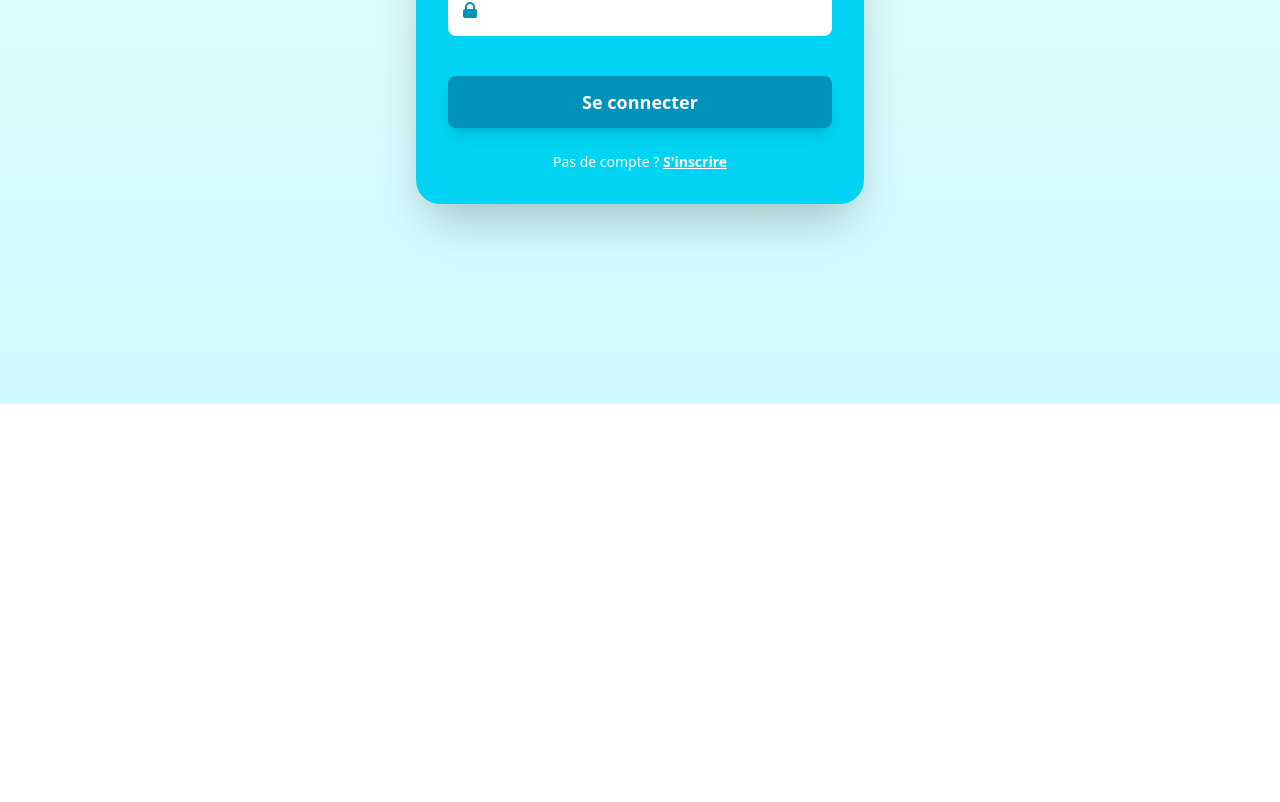
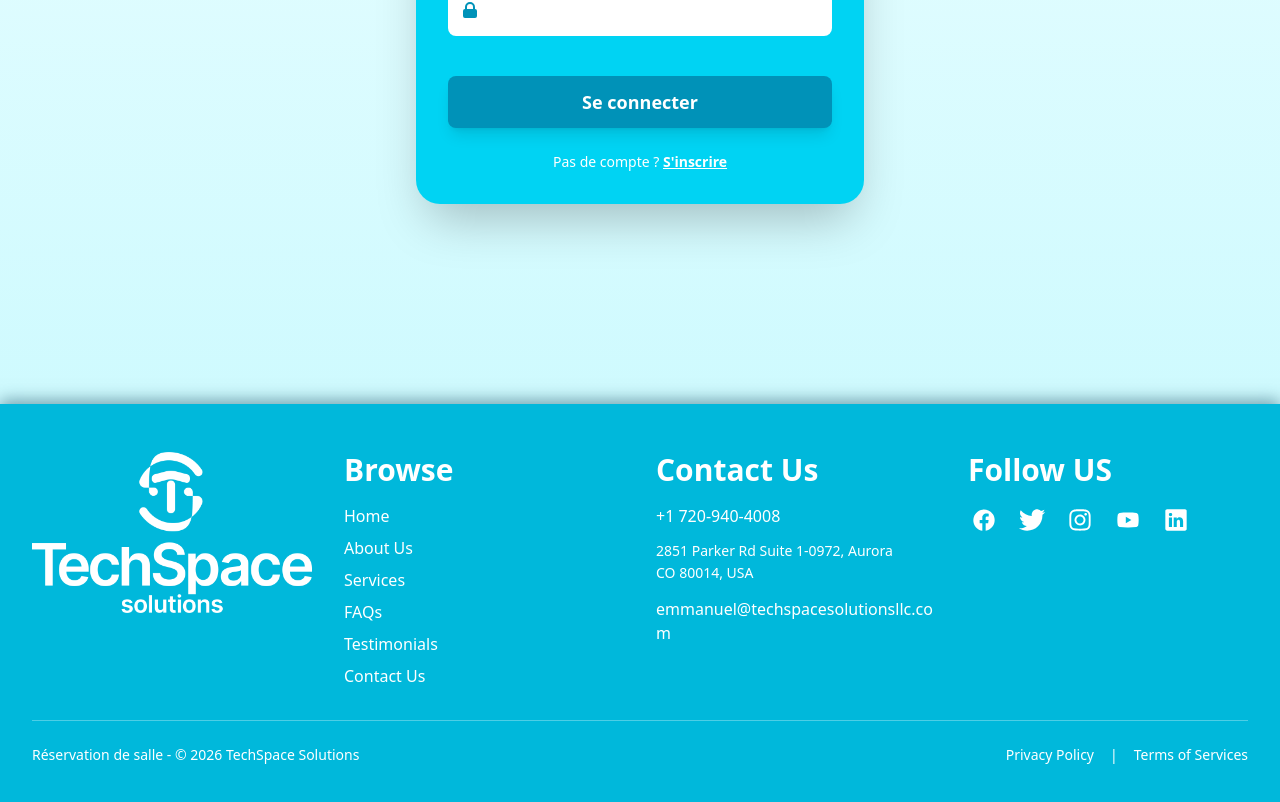
Before and after one commit to Pauline-hiez/reservation-salle, a React (Vite) app in the folder frontend/: page /login in a window 1280 px wide. Shown: the part 502-1304 px from the top of the page. Before the commit the page ends 906 px from the top, so only its background shows below. Built offline with nearby package versions, Linux system fonts and the light colour scheme.

Commit message:
Footer OK

```diff
--- a/frontend/src/App.jsx
+++ b/frontend/src/App.jsx
@@ -24,6 +24,8 @@ function App() {
         {/* Routes AVEC Header + Footer */}
         <Route element={<MainLayout />}>
           <Route path="/" element={<Home />} />
+          <Route path="/login" element={<Login />} />
+          <Route path="/register" element={<Register />} />
           <Route path="/profil" element={
             <PrivateRoute>
               <Profil />
@@ -38,8 +40,7 @@ function App() {
 
         {/* Routes SANS Header (plein écran) */}
         <Route element={<AuthLayout />}>
-          <Route path="/login" element={<Login />} />
-          <Route path="/register" element={<Register />} />
+
         </Route>
 
         <Route path="*" element={<Navigate to="/" />} />
--- a/frontend/src/components/Footer.jsx
+++ b/frontend/src/components/Footer.jsx
@@ -1,7 +1,123 @@
 function Footer() {
     return (
-        <footer className="bg-cyan-500 text-white py-4 text-center shadow-[0_-4px_15px_rgba(22,78,99,0.5)]">
-            <p className="text-sm">Starter Kit - © {new Date().getFullYear()} La Plateforme_</p>
+        <footer className="bg-cyan-500 text-white shadow-[0_-4px_15px_rgba(22,78,99,0.5)]">
+            <div className="container mx-auto px-8 py-12">
+                <div className="grid grid-cols-1 md:grid-cols-4 gap-8">
+                    {/* Logo Section */}
+                    <div className="flex flex-col items-start">
+                        <img
+                            src="/assets/img/techspace-logo.webp"
+                            alt="Logo TechSpace"
+                            className="w-70 brightness-0 invert"
+                        />
+                    </div>
+
+                    {/* Browse Section */}
+                    <div>
+                        <h3 className="text-3xl font-bold mb-4">Browse</h3>
+                        <ul className="space-y-2">
+                            <li><a href="/" className="hover:underline">Home</a></li>
+                            <li><a href="/about" className="hover:underline">About Us</a></li>
+                            <li><a href="/services" className="hover:underline">Services</a></li>
+                            <li><a href="/faqs" className="hover:underline">FAQs</a></li>
+                            <li><a href="/testimonials" className="hover:underline">Testimonials</a></li>
+                            <li><a href="/contact" className="hover:underline">Contact Us</a></li>
+                        </ul>
+                    </div>
+
+                    {/* Contact Us Section */}
+                    <div>
+                        <h3 className="text-3xl font-bold mb-4">Contact Us</h3>
+                        <div className="space-y-3">
+                            <p className="hover:underline cursor-pointer">+1 720-940-4008</p>
+                            <p className="text-sm leading-relaxed">
+                                2851 Parker Rd Suite 1-0972, Aurora<br />
+                                CO 80014, USA
+                            </p>
+                            <p className="hover:underline cursor-pointer break-all">
+                                emmanuel@techspacesolutionsllc.com
+                            </p>
+                        </div>
+                    </div>
+
+                    {/* Follow Us Section */}
+                    <div>
+                        <h3 className="text-3xl font-bold mb-4">Follow US</h3>
+                        <div className="flex gap-4">
+                            <a
+                                href="https://facebook.com"
+                                target="_blank"
+                                rel="noopener noreferrer"
+                                className="hover:opacity-80 transition-opacity"
+                            >
+                                <img
+                                    src="/assets/icons/facebook.svg"
+                                    alt="Facebook"
+                                    className="w-8 h-8 brightness-0 invert"
+                                />
+                            </a>
+                            <a
+                                href="https://twitter.com"
+                                target="_blank"
+                                rel="noopener noreferrer"
+                                className="hover:opacity-80 transition-opacity"
+                            >
+                                <img
+                                    src="/assets/icons/twitter.svg"
+                                    alt="Twitter"
+                                    className="w-8 h-8 brightness-0 invert"
+                                />
+                            </a>
+                            <a
+                                href="https://instagram.com"
+                                target="_blank"
+                                rel="noopener noreferrer"
+                                className="hover:opacity-80 transition-opacity"
+                            >
+                                <img
+                                    src="/assets/icons/instagram.svg"
+                                    alt="Instagram"
+                                    className="w-8 h-8 brightness-0 invert"
+                                />
+                            </a>
+                            <a
+                                href="https://youtube.com"
+                                target="_blank"
+                                rel="noopener noreferrer"
+                                className="hover:opacity-80 transition-opacity"
+                            >
+                                <img
+                                    src="/assets/icons/youtube.svg"
+                                    alt="YouTube"
+                                    className="w-8 h-8 brightness-0 invert"
+                                />
+                            </a>
+                            <a
+                                href="https://linkedin.com"
+                                target="_blank"
+                                rel="noopener noreferrer"
+                                className="hover:opacity-80 transition-opacity"
+                            >
+                                <img
+                                    src="/assets/icons/linkedin.svg"
+                                    alt="LinkedIn"
+                                    className="w-8 h-8 brightness-0 invert"
+                                />
+                            </a>
+                        </div>
+                    </div>
+                </div>
+
+                {/* Bottom Bar */}
+                <div className="border-t border-white/30 mt-8 pt-6 flex flex-col md:flex-row justify-between items-center text-sm">
+                    <p className="text-sm">Réservation de salle - © {new Date().getFullYear()} TechSpace Solutions</p>
+                    <div className="flex gap-4 mt-4 md:mt-0">
+                        <a href="/privacy" className="hover:underline">Privacy Policy</a>
+                        <span>|</span>
+                        <a href="/terms" className="hover:underline">Terms of Services</a>
+                    </div>
+                </div>
+            </div>
         </footer>
     );
 }
--- a/frontend/src/pages/Login.jsx
+++ b/frontend/src/pages/Login.jsx
@@ -2,6 +2,7 @@ import { useState } from 'react';
 import { Link, useNavigate, useLocation } from 'react-router-dom';
 import { useAuth } from '../hooks/useAuth.js';
 import Header from '../components/Header.jsx';
+import Footer from '../components/Footer.jsx';
 
 function Login() {
     const [email, setEmail] = useState('');
@@ -32,7 +33,6 @@ function Login() {
 
     return (
         <>
-            <Header />
             <div className="min-h-screen flex items-start justify-center bg-gradient-to-t from-cyan-100 to-cyan-50 pt-12 pb-12">
                 <div className="bg-cyan-400 backdrop-blur-sm rounded-3xl shadow-2xl p-8 w-full max-w-md">
                     {/* Titre */}
--- a/frontend/src/pages/Register.jsx
+++ b/frontend/src/pages/Register.jsx
@@ -2,6 +2,7 @@ import { useState } from 'react';
 import { Link, useNavigate } from 'react-router-dom';
 import { authService } from '../services/api.js';
 import Header from '../components/Header.jsx';
+import Footer from '../components/Footer.jsx';
 
 function Register() {
     const [email, setEmail] = useState('');
@@ -44,7 +45,7 @@ function Register() {
 
     return (
         <>
-            <Header />
+
             <div className="min-h-screen flex items-start justify-center bg-gradient-to-t from-cyan-100 to-cyan-50 pt-12 pb-12">
                 <div className="bg-cyan-400 backdrop-blur-sm rounded-3xl shadow-2xl p-8 w-full max-w-md">
                     {/* Titre */}
```
